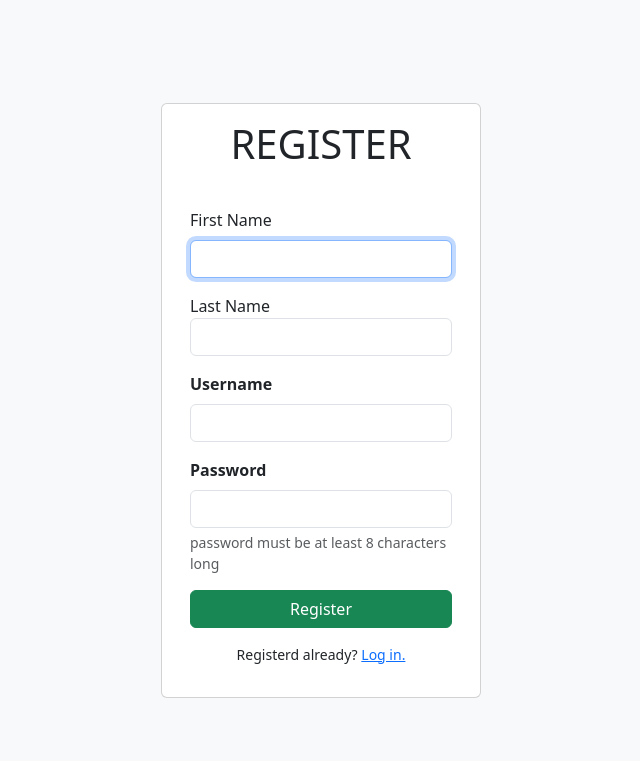
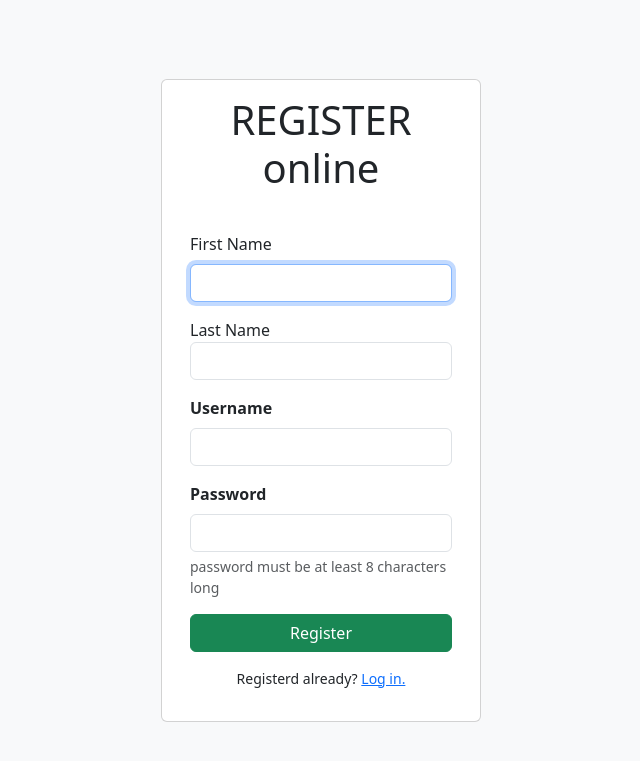
Before and after one commit to Momo-koutarou/the-company, a PHP site: page /register.php in a window 1280 px wide. Shown: the top 761 px of the page, without its empty margins (319-959 px from the left). Run offline with PHP 8.4, Linux system fonts and the light colour scheme; some libraries are stand-ins or nearby versions.

Commit message:
update register to regsister online

```diff
--- a/views/register.php
+++ b/views/register.php
@@ -17,7 +17,7 @@
         <div class="row h-100 m-0">
             <div class="card w-25 my-auto mx-auto">
                 <div class="card-header bg-white border-0 py-3">
-                    <h1 class="text-center">REGISTER</h1>
+                    <h1 class="text-center">REGISTER online</h1>
                 </div>
                 <div class="card-body">
                     <form action="../actions/register.php" method="post">
```
